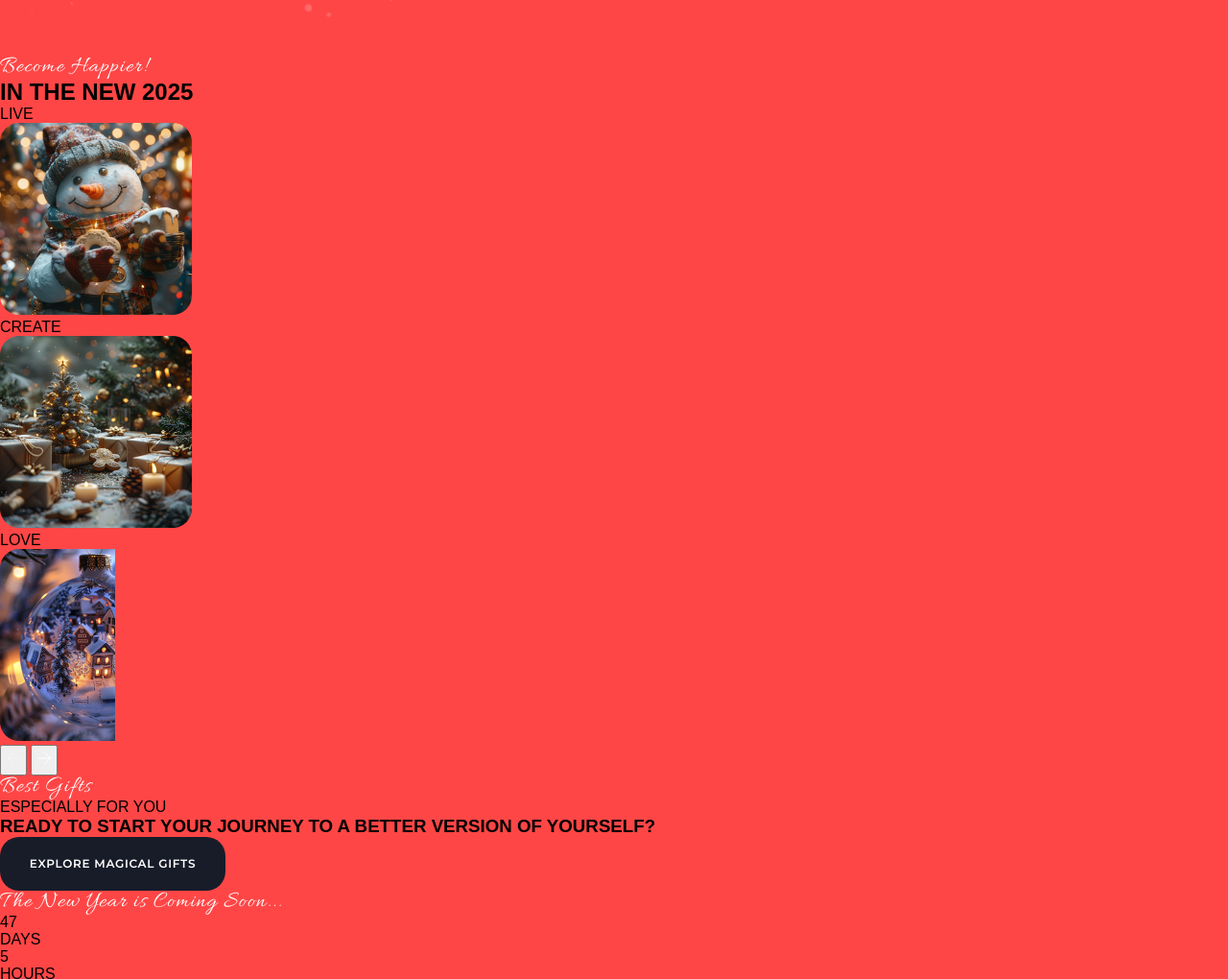
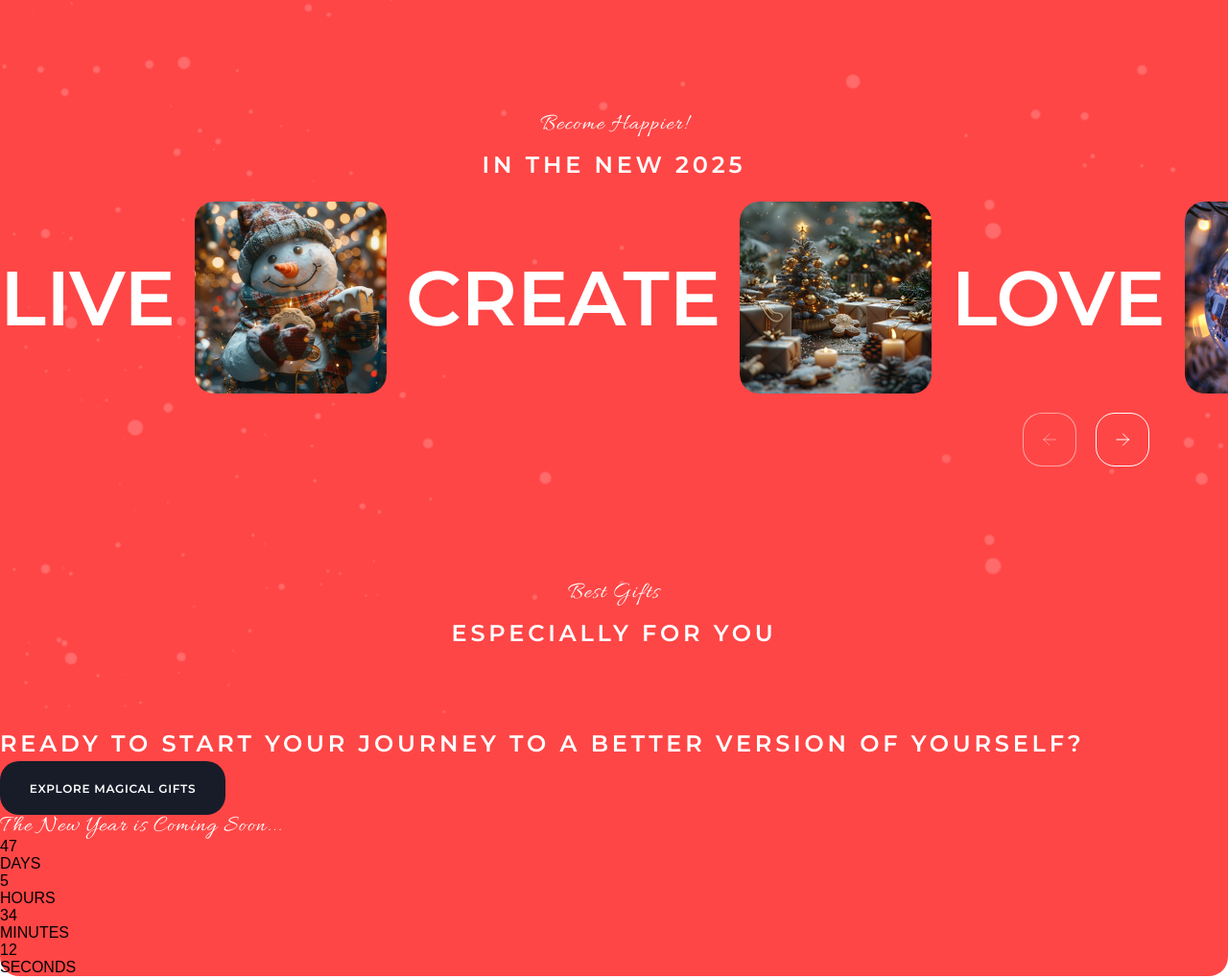
Before and after one commit to NikaAzizova/christmas-shop, a website built with Vite: page index.html in a window 1280 px wide. Shown: the part 1532-2552 px from the top of the page at 96% size. Built offline with nearby package versions, Linux system fonts and the light colour scheme; files whose address does not match are found by name.

Commit message:
feat: add mainPageGifts and sliderparts styles

```diff
--- /dev/null
+++ b/src/mainPageGifts.css
@@ -0,0 +1,97 @@
+/*Gift Section*/
+.gifts-section {
+
+    background-image: url('../assets/big_snow.png');
+    background-repeat: no-repeat;
+    background-size: cover;
+    background-position: center;
+    display: flex;
+    flex-direction: column;
+    align-items: center;
+    gap: 20px;
+    padding: 60px 82px;
+}
+
+.gifts-section__subtitles {
+    text-align: center;
+}
+
+.gifts-section__wrapper {
+    max-width: 1276px;
+    margin: 0 auto;
+
+}
+
+.gift-section__second-wrapper {
+    display: flex;
+    flex-wrap: wrap;
+    justify-content: center;
+    gap: 12px;
+}
+
+.gift-section__inner-wrapper {
+    width: 310px;
+    height: 342px;
+    background-color: #ecf3f8;
+    border-radius: 20px;
+    cursor: pointer;
+    transition: 0.4s;
+}
+
+.gifts-text {
+    padding-bottom: 12px;
+}
+
+.subtitle-two {
+    padding-bottom: 18px;
+}
+
+.gift-section__inner-wrapper:hover {
+    color: #ff4646;
+}
+
+
+.gift__wrapper {
+    height: 230px;
+}
+
+.gift-description {
+    height: 111px;
+    padding: 20px 0 0 20px;
+    background-color: #fff;
+    border-radius: 20px;
+}
+
+.gift-description__title {
+    margin-bottom: 8px;
+}
+
+.description__title {
+    font-family: "Montserrat", serif;
+    font-weight: 600;
+    font-size: 12px;
+    line-height: 15.6px;
+    letter-spacing: 0.9px;
+    text-transform: uppercase;
+}
+
+.description__title_blue {
+    color: #4361ff;
+}
+
+.description__title_green {
+    color: #06a44f;
+}
+
+.description__title_pink {
+    color: #ff43f7;
+}
+
+.description__subtitle {
+    font-family: "Montserrat", serif;
+    font-weight: 600;
+    font-size: 16px;
+    line-height: 24.32px;
+    letter-spacing: 1.28px;
+    text-transform: uppercase;
+}
--- /dev/null
+++ b/src/slider.css
@@ -0,0 +1,107 @@
+/*Slider Section*/
+.slider-section__wrapper {
+    background: url("../assets/big_snow.png");
+    background-size: cover;
+    background-repeat: no-repeat;
+    background-position: center;
+    padding: 60px 0;
+    display: flex;
+    flex-direction: column;
+    gap: 20px;
+}
+
+
+.slider-text {
+    padding-bottom: 12px;
+}
+
+.slider-text,
+.subtitle {
+    color: white;
+    text-align: center;
+}
+
+.slider-section__second-wrapper {
+    display: flex;
+    align-items: center;
+    gap: 20px;
+    overflow-x: hidden;
+    overflow-y: hidden;
+    user-select: none;
+    justify-content: start;
+    height: 200px;
+
+}
+
+.slogan-image {
+    height: 200px;
+    border-radius: 20px;
+}
+
+.slogan__text {
+    font-family: "Montserrat", serif;
+    font-weight: 600;
+    font-size: 80px;
+    line-height: 97.52px;
+    color: #fff;
+}
+
+.subtitle,
+.cta-title {
+    font-family: "Montserrat", serif;
+    font-weight: 600;
+    font-size: 24px;
+    line-height: 36.48px;
+    letter-spacing: 3.8px;
+    color: #fff;
+}
+
+/*arrow left, arrow right*/
+
+.slider-section__arrow-wrapper {
+    display: flex;
+    justify-content: flex-end;
+    gap: 20px;
+    padding-right: 82px;
+
+
+}
+
+.slider-section__arrow-left,
+.slider-section__arrow-right {
+    width: 56px;
+    height: 56px;
+    display: flex;
+    justify-content: center;
+    align-items: center;
+    border-radius: 20px;
+    background-color: #ff4646;
+}
+
+.slider-section__arrow-left {
+    border: 1px solid rgba(255, 255, 255, 0.5);
+}
+
+.slider-section__arrow-right {
+    border: 1px solid #fff;
+}
+
+.slider-section__arrow-left,
+.slider-section__arrow-right {
+    cursor: pointer;
+}
+
+.slider-section__arrow-right:hover {
+    background-color: #fff;
+
+}
+
+
+
+.slider-section__arrow-right svg:hover path {
+    stroke: #ff4646;
+}
+
+.arrow-img {
+    display: inline-block;
+}
--- a/src/style.css
+++ b/src/style.css
@@ -7,6 +7,8 @@
 @import "./footer.css";
 @import "./hero.css";
 @import "./about.css";
+@import "./slider.css";
+@import "./mainPageGifts.css";
 
 * {
   margin: 0;
```
